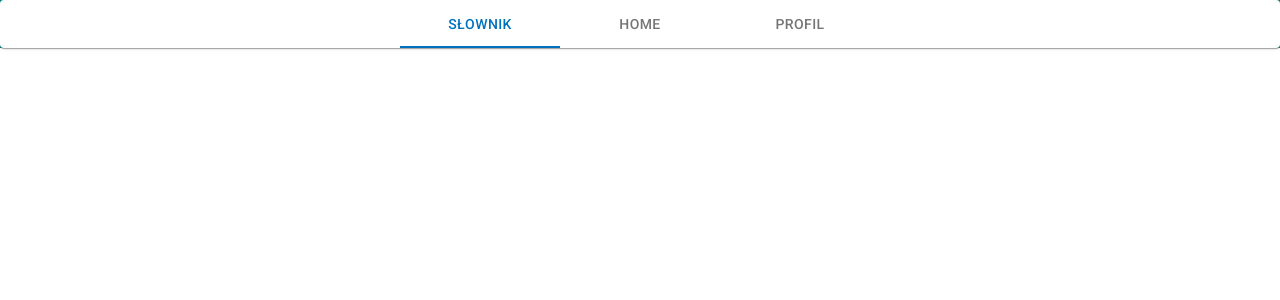
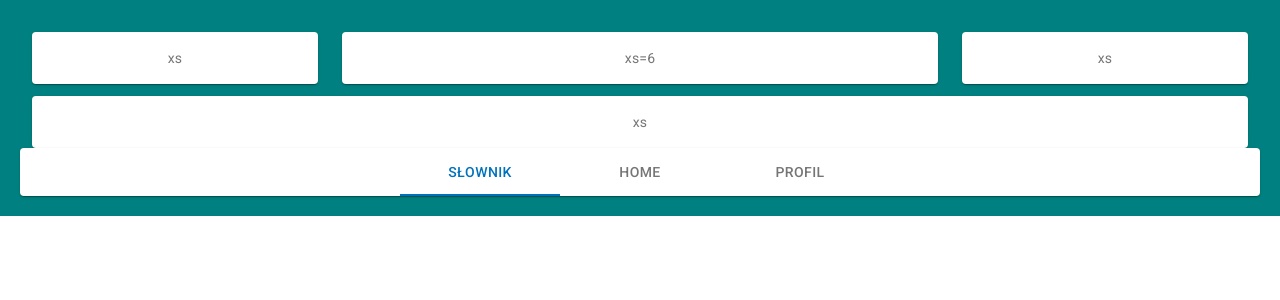
Before and after one commit to arturtamborski/wsp, a React (Create React App) app: page / in a window 1280 px wide. Shown: the top 300 px of the page. Built offline with nearby package versions, Linux system fonts and the light colour scheme.

Commit message:
basic layout

```diff
--- a/src/views/Home.js
+++ b/src/views/Home.js
@@ -1,8 +1,48 @@
+import { makeStyles } from '@material-ui/core/styles';
+import Paper from '@material-ui/core/Paper';
+import Grid from '@material-ui/core/Grid';
+
 import Nav from '../components/Nav';
 
+const useStyles = makeStyles((theme) => ({
+  root: {
+    flexGrow: 1,
+    padding: '2rem',
+  },
+  paper: {
+    padding: theme.spacing(2),
+    textAlign: 'center',
+    color: theme.palette.text.secondary,
+  },
+}));
+
 export default function Home() {
+  const classes = useStyles();
 
   return (
-    <Nav />
+    <div className={classes.root}>
+
+      <Grid container spacing={3}>
+        <Grid item xs>
+          <Paper className={classes.paper}>xs</Paper>
+        </Grid>
+        <Grid item xs={6}>
+          <Paper className={classes.paper}>xs=6</Paper>
+        </Grid>
+        <Grid item xs>
+          <Paper className={classes.paper}>xs</Paper>
+        </Grid>
+      </Grid>
+
+      <Grid container spacing={3}>
+        <Grid item xs={12}>
+          <Paper className={classes.paper}>xs</Paper>
+        </Grid>
+      </Grid>
+
+      <Grid container spacing={3}>
+        <Nav />
+      </Grid>
+    </div>
   );
 };
```
